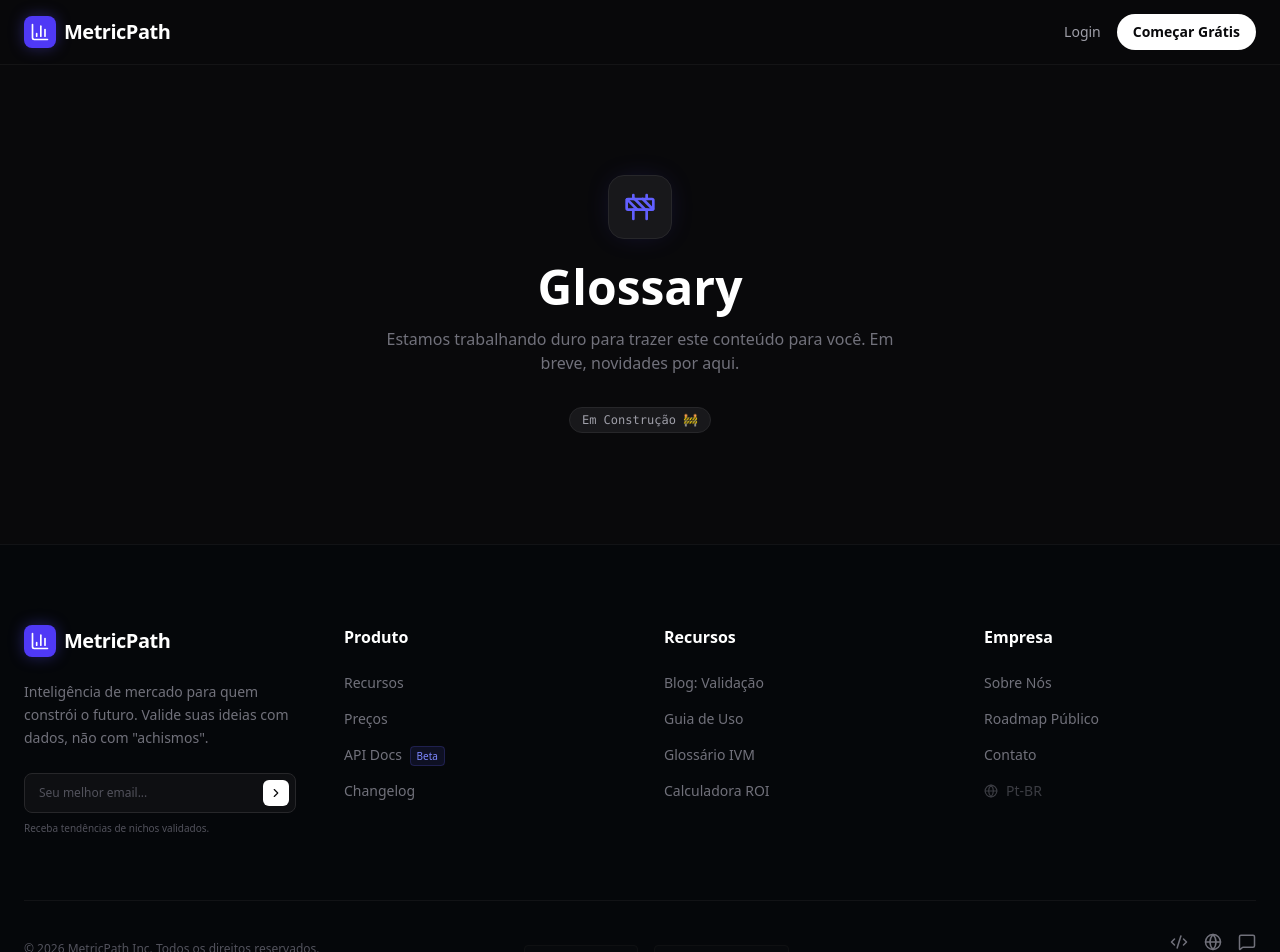
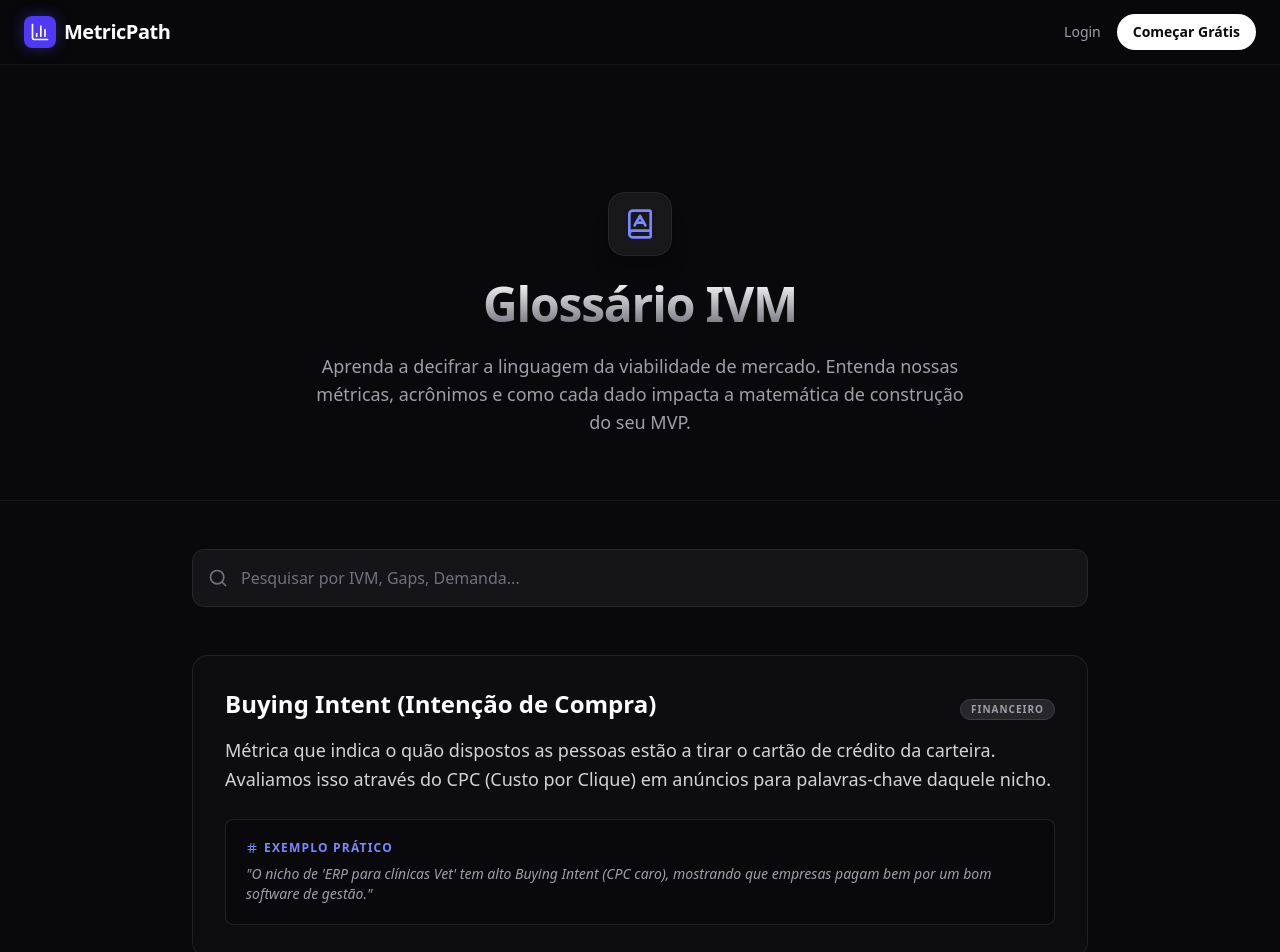
Before and after one commit to danmarquees/metricpath, a React (Vite) app: page /glossary in a window 1280 px wide. Shown: the top 952 px of the page. Built offline with nearby package versions, Linux system fonts and the light colour scheme.

Commit message:
feat: implement Glossary dictionary UI with client-side text filtering

```diff
--- a/src/pages/public/Glossary.tsx
+++ b/src/pages/public/Glossary.tsx
@@ -1,5 +1,167 @@
-import PlaceholderPage from './PlaceholderPage';
+import { BookA, Search, Hash } from 'lucide-react';
+import { useState, useMemo } from 'react';
+
+// Dados do Glossário
+const glossaryTerms = [
+    {
+        term: "IVM (Índice de Viabilidade de Mercado)",
+        category: "Métrica Core",
+        definition: "A métrica principal e proprietária do MetricPath. É um score de 0 a 100 que consolida dezenas de fatores (demanda ativa, força dos concorrentes, gaps) para determinar a chance de sucesso de um produto.",
+        example: "Um IVM de 85 indica um mercado altamente favorável para indies entrarem."
+    },
+    {
+        term: "Viability Score",
+        category: "Métrica Core",
+        definition: "Maneira em inglês e amplamente utilizada internacionalmente para referir-se ao IVM.",
+        example: "Check the Viability Score before writing the first line of code."
+    },
+    {
+        term: "Sentiment Gap (Lacuna de Sentimento)",
+        category: "Análise Qualitativa",
+        definition: "A diferença estrutural entre o que o mercado atual entrega e o que os usuários esperam. Calculamos lendo centenas de reviews de concorrentes e extraindo reclamações frequentes.",
+        example: "Encontramos um grande Sentiment Gap: o concorrente entrega a feature X, mas ela é lenta e cheia de bugs, irritando 40% dos usuários."
+    },
+    {
+        term: "Buying Intent (Intenção de Compra)",
+        category: "Financeiro",
+        definition: "Métrica que indica o quão dispostos as pessoas estão a tirar o cartão de crédito da carteira. Avaliamos isso através do CPC (Custo por Clique) em anúncios para palavras-chave daquele nicho.",
+        example: "O nicho de 'ERP para clínicas Vet' tem alto Buying Intent (CPC caro), mostrando que empresas pagam bem por um bom software de gestão."
+    },
+    {
+        term: "Saturação Concorrente",
+        category: "Análise Competitiva",
+        definition: "Um índice que mede se o 'oceano é vermelho'. Leva em conta a quantidade de players, o capital levantado (VC-backed) e o domínio de autoridade online (Domain Authority).",
+        example: "Ferramentas de To-Do list possuem Saturação Concorrente máxima. Fuja sem um diferencial claro."
+    },
+    {
+        term: "Demanda Ativa",
+        category: "SEO & Tráfego",
+        definition: "Quantas pessoas estão ativamente procurando por uma solução no Google, YouTube, Reddit ou Bing dentro de um mês.",
+        example: "A Demanda Ativa por 'como automatizar planilhas financeiras' cresceu 300% esse ano."
+    },
+    {
+        term: "White-Label Export",
+        category: "Feature",
+        definition: "A capacidade de gerar o relatório completo do MetricPath (dados, gráficos, gaps) em PDF, sem a nossa marca, onde você pode usar a logo da sua agência para apresentar aos clientes.",
+        example: "A agência vendeu a curadoria de mercado por R$ 5.000 exportando os PDFs em White-Label."
+    },
+    {
+        term: "Gap Discovery",
+        category: "Feature",
+        definition: "Ferramenta automatizada de IA do MetricPath que lê fóruns (Reddit, StackOverflow) e lojas de aplicativos focado em encontrar bugs e dores que a concorrência ignora ignorando.",
+        example: "Usei o Gap Discovery e vi que o problema real dos usuários do Notion é o carregamento offline."
+    }
+];
 
 export default function Glossary() {
-    return <PlaceholderPage title="Glossary" />;
+    const [searchQuery, setSearchQuery] = useState('');
+
+    const filteredTerms = useMemo(() => {
+        if (!searchQuery.trim()) return glossaryTerms.sort((a, b) => a.term.localeCompare(b.term));
+
+        const lowerQuery = searchQuery.toLowerCase();
+        return glossaryTerms.filter(item =>
+            item.term.toLowerCase().includes(lowerQuery) ||
+            item.definition.toLowerCase().includes(lowerQuery) ||
+            item.category.toLowerCase().includes(lowerQuery)
+        ).sort((a, b) => a.term.localeCompare(b.term));
+    }, [searchQuery]);
+
+    return (
+        <div className="min-h-screen bg-zinc-950 text-zinc-300 font-sans pb-24">
+
+            {/* Header */}
+            <section className="relative pt-32 pb-16 px-6 overflow-hidden bg-zinc-950 border-b border-white/5">
+                <div className="absolute top-0 left-1/2 -translate-x-1/2 w-full h-[300px] bg-[radial-gradient(ellipse_at_top,_var(--tw-gradient-stops))] from-indigo-500/10 via-zinc-950 to-zinc-950 pointer-events-none" />
+
+                <div className="max-w-4xl mx-auto text-center relative z-10">
+                    <div className="inline-flex justify-center items-center w-16 h-16 rounded-2xl bg-zinc-900 border border-zinc-800 text-indigo-400 mb-6 shadow-xl">
+                        <BookA size={32} />
+                    </div>
+                    <h1 className="text-4xl md:text-5xl font-black tracking-tight mb-6 bg-clip-text text-transparent bg-gradient-to-b from-white to-zinc-500">
+                        Glossário IVM
+                    </h1>
+                    <p className="text-lg text-zinc-400 max-w-2xl mx-auto">
+                        Aprenda a decifrar a linguagem da viabilidade de mercado. Entenda nossas métricas, acrônimos e como cada dado impacta a matemática de construção do seu MVP.
+                    </p>
+                </div>
+            </section>
+
+            {/* Main Content */}
+            <section className="py-12 px-6">
+                <div className="max-w-4xl mx-auto">
+
+                    {/* Search Bar */}
+                    <div className="relative mb-12 animate-in fade-in slide-in-from-bottom-4 duration-500">
+                        <div className="absolute inset-y-0 left-0 pl-4 flex items-center pointer-events-none">
+                            <Search size={20} className="text-zinc-500" />
+                        </div>
+                        <input
+                            type="text"
+                            value={searchQuery}
+                            onChange={(e) => setSearchQuery(e.target.value)}
+                            className="bg-zinc-900/80 border border-zinc-800 text-white rounded-xl focus:ring-2 focus:ring-indigo-500/50 focus:border-indigo-500 block w-full pl-12 pr-4 py-4 transition-all placeholder-zinc-500"
+                            placeholder="Pesquisar por IVM, Gaps, Demanda..."
+                        />
+                        {searchQuery && (
+                            <div className="absolute inset-y-0 right-0 pr-4 flex items-center">
+                                <button
+                                    onClick={() => setSearchQuery('')}
+                                    className="text-xs font-bold text-zinc-500 hover:text-white uppercase tracking-wider bg-zinc-800 hover:bg-zinc-700 px-2 py-1 rounded transition-colors"
+                                >
+                                    Limpar
+                                </button>
+                            </div>
+                        )}
+                    </div>
+
+                    {/* Dictionary List */}
+                    <div className="space-y-6">
+                        {filteredTerms.length > 0 ? (
+                            filteredTerms.map((item, idx) => (
+                                <div
+                                    key={idx}
+                                    className="bg-zinc-900/30 border border-zinc-800/80 rounded-2xl p-6 md:p-8 hover:bg-zinc-900/60 hover:border-zinc-700 transition-colors animate-in fade-in slide-in-from-bottom-2"
+                                    style={{ animationDelay: `${idx * 50}ms` }}
+                                >
+                                    <div className="flex flex-col md:flex-row md:items-baseline md:justify-between mb-4 gap-2">
+                                        <h2 className="text-2xl font-bold text-white flex items-center gap-2">
+                                            {item.term}
+                                        </h2>
+                                        <span className="inline-flex items-center px-2.5 py-0.5 rounded-full text-[10px] font-bold uppercase tracking-widest bg-zinc-800 text-zinc-400 border border-zinc-700 self-start md:self-auto shrink-0">
+                                            {item.category}
+                                        </span>
+                                    </div>
+
+                                    <p className="text-zinc-300 leading-relaxed mb-6 text-lg">
+                                        {item.definition}
+                                    </p>
+
+                                    <div className="bg-zinc-950 border border-zinc-800/80 rounded-lg p-5">
+                                        <div className="text-xs font-bold text-indigo-400 uppercase tracking-widest mb-2 flex items-center gap-1.5">
+                                            <Hash size={12} /> Exemplo Prático
+                                        </div>
+                                        <p className="text-zinc-400 text-sm italic">
+                                            "{item.example}"
+                                        </p>
+                                    </div>
+                                </div>
+                            ))
+                        ) : (
+                            <div className="text-center py-20 bg-zinc-900/20 border border-zinc-800/50 rounded-2xl border-dashed">
+                                <div className="inline-flex justify-center items-center w-12 h-12 rounded-full bg-zinc-900 text-zinc-600 mb-4">
+                                    <Search size={20} />
+                                </div>
+                                <h3 className="text-lg font-bold text-white mb-2">Nenhum termo encontrado</h3>
+                                <p className="text-zinc-500 max-w-sm mx-auto">
+                                    Não conseguimos encontrar nada no nosso glossário relacionado a "{searchQuery}".
+                                </p>
+                            </div>
+                        )}
+                    </div>
+
+                </div>
+            </section>
+        </div>
+    );
 }
```
